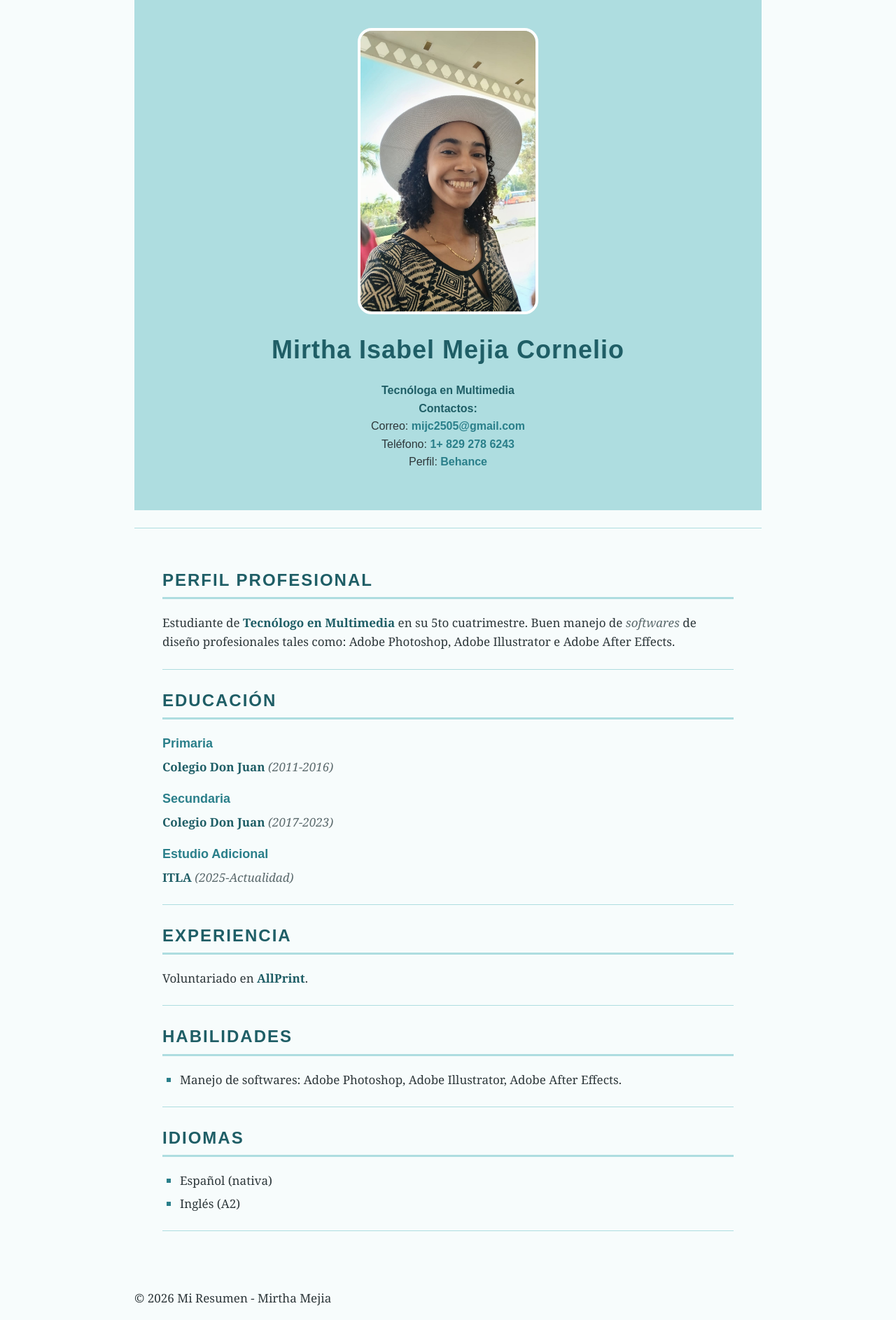
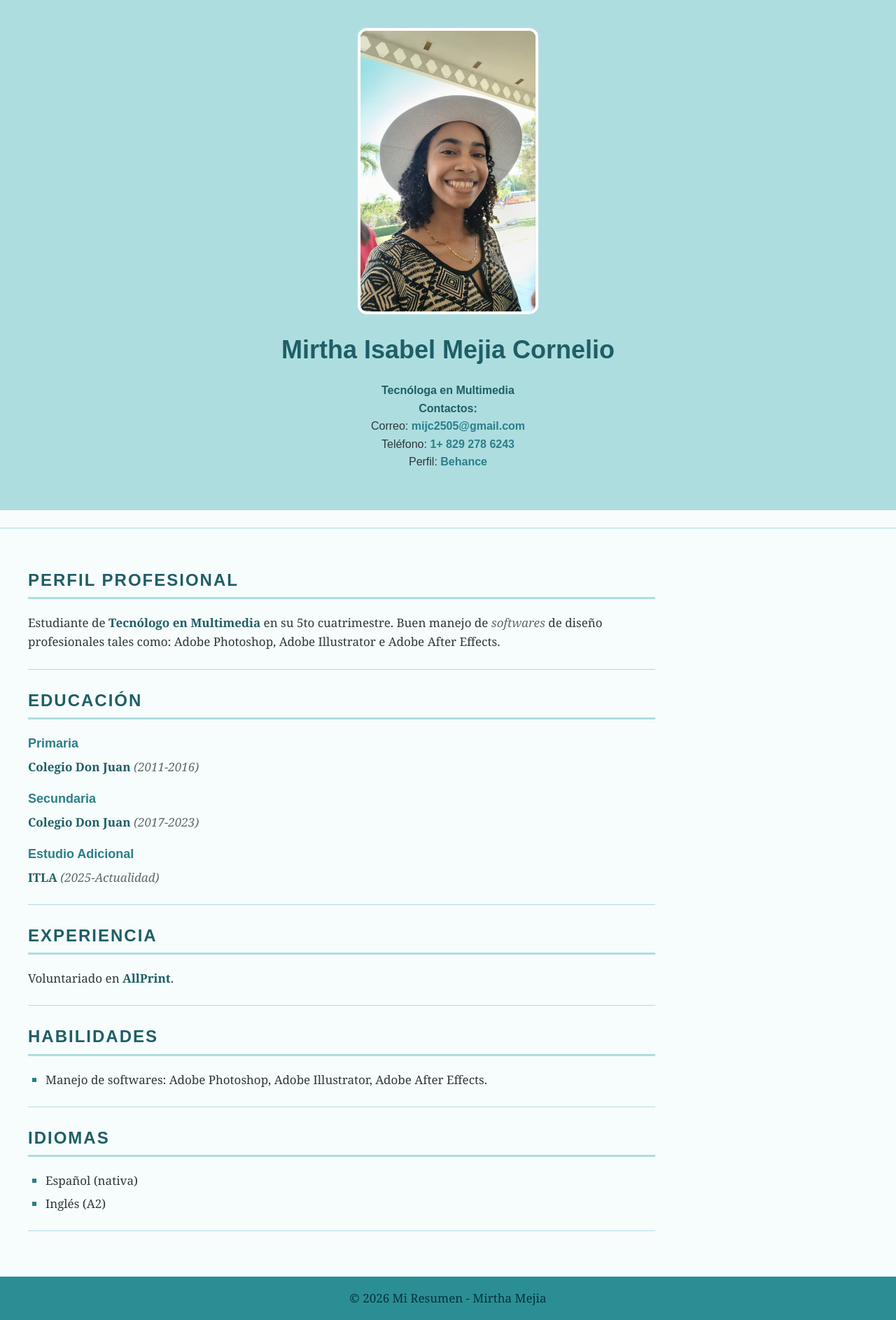
Before and after one commit to Belpen/miresumen, a plain HTML site: page index.html in a window 1280 px wide. Shown: the whole page at 70% size. Drawn offline with Linux system fonts and the light colour scheme.

Commit message:
Update style.css

```diff
--- a/style.css
+++ b/style.css
@@ -1,11 +1,13 @@
 body {
     margin: 0 auto;
-    width: 70%;
     background-color: rgb(247, 252, 252);
     color: rgb(45, 55, 58);
     font-family: Georgia, "Times New Roman", serif;
     font-size: 17px;
     line-height: 1.6;
+    min-height: 100vh;
+    display: flex;
+    flex-direction: column;
 }
 
 header {
@@ -19,7 +21,7 @@ header img {
     max-width: 250px;
    object-fit: cover;
    object-position: center top;
-   border-radius: 20px;
+   border-radius: 13px;
     border: 4px solid rgb(255, 255, 255);
 }
 
@@ -28,7 +30,7 @@ header h1 {
     font-size: 36px;
     font-weight: bold;
     color: rgb(31, 94, 102);
-    letter-spacing: 1px;
+    letter-spacing: 0px;
     margin: 15px 0 5px 0;
 }
 
@@ -97,4 +99,11 @@ hr {
 
 main {
     padding: 10px 40px 40px 40px;
+    width: 70%;
+    flex: 1;
 }
+footer {background-color:rgb(43, 142, 149) ;
+color: rgba(1, 45, 53, 0.941);
+text-align:center;
+margin-top: auto;}
+}
```
